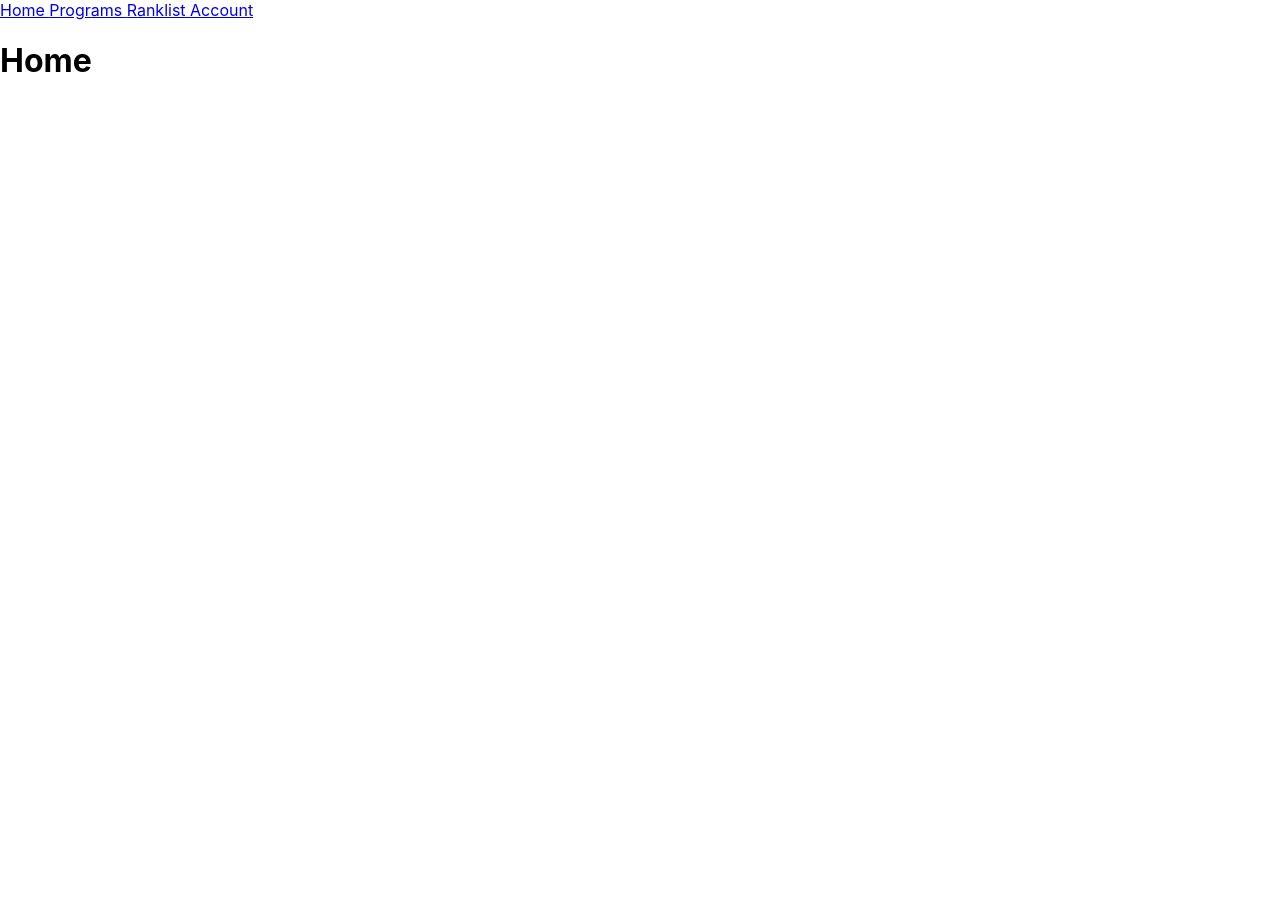
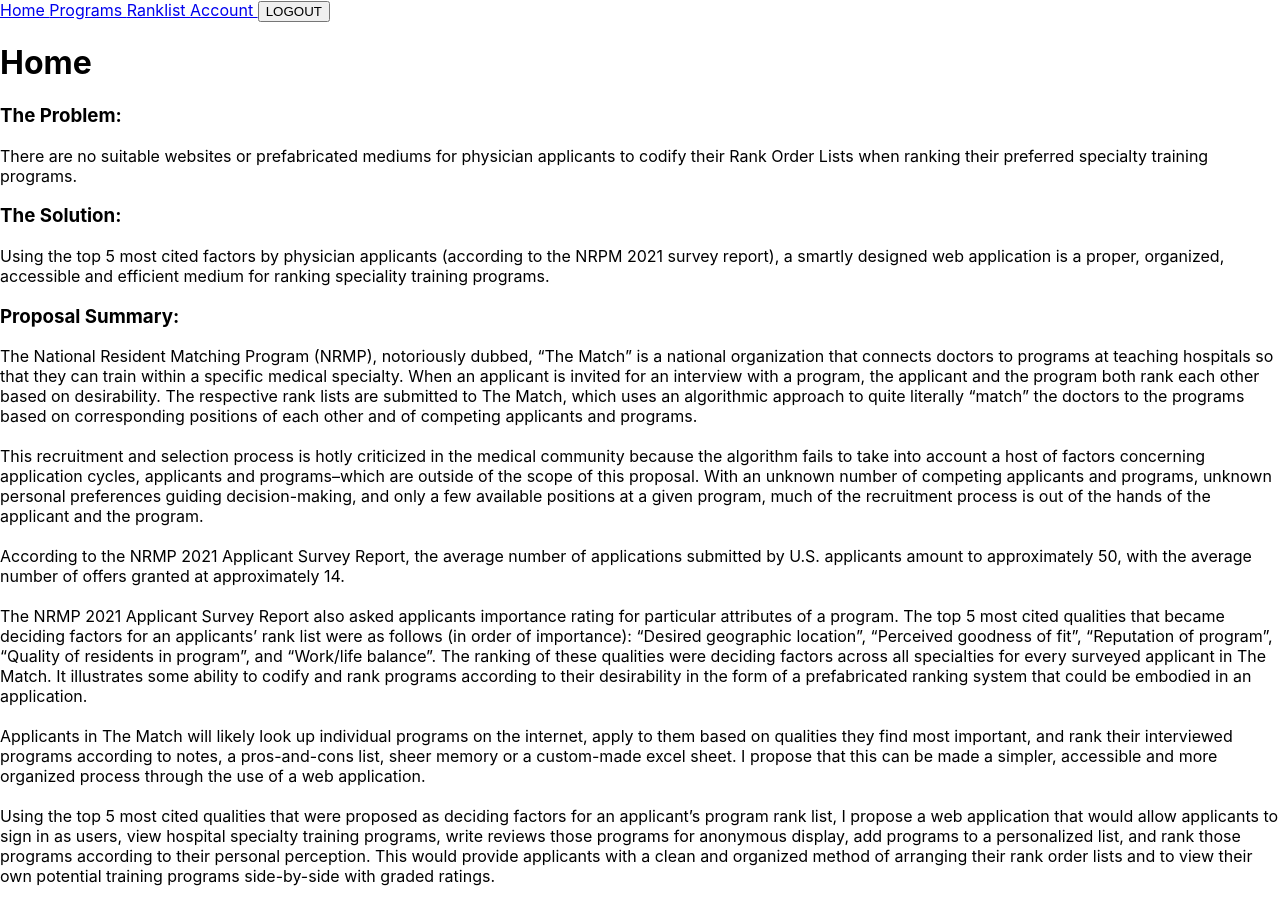
Before and after one commit to StephenthatsPH/rank-list-builder, a React (Create React App) app in the folder client/: page / in a window 1280 px wide. Before the commit the page ends 800 px from the top, so only its background shows below. Built offline with nearby package versions, Linux system fonts and the light colour scheme.

Commit message:
Info on home

```diff
--- a/client/src/components/Header.js
+++ b/client/src/components/Header.js
@@ -15,6 +15,7 @@
                 <Link to='/programs'> Programs </Link>
                 <Link to='/user/:id/ranklist'> Ranklist </Link>
                 <Link to='/user/:id/account'> Account </Link>
+                <button> LOGOUT </button>
             </nav>
             <Routes>
                 <Route exact path="/programs" element={<ProgramsPage />} />
--- a/client/src/components/Home.js
+++ b/client/src/components/Home.js
@@ -4,6 +4,27 @@
     return (
         <div>
             <h1>Home</h1>
+            <h3>The Problem:</h3>
+            <p>There are no suitable websites or prefabricated mediums for physician applicants to codify their Rank Order Lists when ranking their preferred specialty training programs.</p>
+            <h3>The Solution:</h3>
+            <p>Using the top 5 most cited factors by physician applicants (according to the NRPM 2021 survey report), a smartly designed web application is a proper, organized, accessible and efficient medium for ranking speciality training programs.</p>
+            <h3>Proposal Summary:</h3>
+            <p>The National Resident Matching Program (NRMP), notoriously dubbed, “The Match” is a national organization that connects doctors to programs at teaching hospitals so that they can train within a specific medical specialty. When an applicant is invited for an interview with a program, the applicant and the program both rank each other based on desirability. The respective rank lists are submitted to The Match, which uses an algorithmic approach to quite literally “match” the doctors to the programs based on corresponding positions of each other and of competing applicants and programs.
+                <br />
+                <br />
+                This recruitment and selection process is hotly criticized in the medical community because the algorithm fails to take into account a host of factors concerning application cycles, applicants and programs–which are outside of the scope of this proposal. With an unknown number of competing applicants and programs, unknown personal preferences guiding decision-making, and only a few available positions at a given program, much of the recruitment process is out of the hands of the applicant and the program.
+                <br />
+                <br />
+                According to the NRMP 2021 Applicant Survey Report, the average number of applications submitted by U.S. applicants amount to approximately 50, with the average number of offers granted at approximately 14.
+                <br />
+                <br />
+                The NRMP 2021 Applicant Survey Report also asked applicants importance rating for particular attributes of a program. The top 5 most cited qualities that became deciding factors for an applicants’ rank list were as follows (in order of importance): “Desired geographic location”, “Perceived goodness of fit”, “Reputation of program”, “Quality of residents in program”, and “Work/life balance”. The ranking of these qualities were deciding factors across all specialties for every surveyed applicant in The Match. It illustrates some ability to codify and rank programs according to their desirability in the form of a prefabricated ranking system that could be embodied in an application.
+                <br />
+                <br />
+                Applicants in The Match will likely look up individual programs on the internet, apply to them based on qualities they find most important, and rank their interviewed programs according to notes, a pros-and-cons list, sheer memory or a custom-made excel sheet. I propose that this can be made a simpler, accessible and more organized process through the use of a web application.
+                <br />
+                <br />
+                Using the top 5 most cited qualities that were proposed as deciding factors for an applicant’s program rank list, I propose a web application that would allow applicants to sign in as users, view hospital specialty training programs, write reviews those programs for anonymous display, add programs to a personalized list, and rank those programs according to their personal perception. This would provide applicants with a clean and organized method of arranging their rank order lists and to view their own potential training programs side-by-side with graded ratings.</p>
         </div>
     )
 }
```
